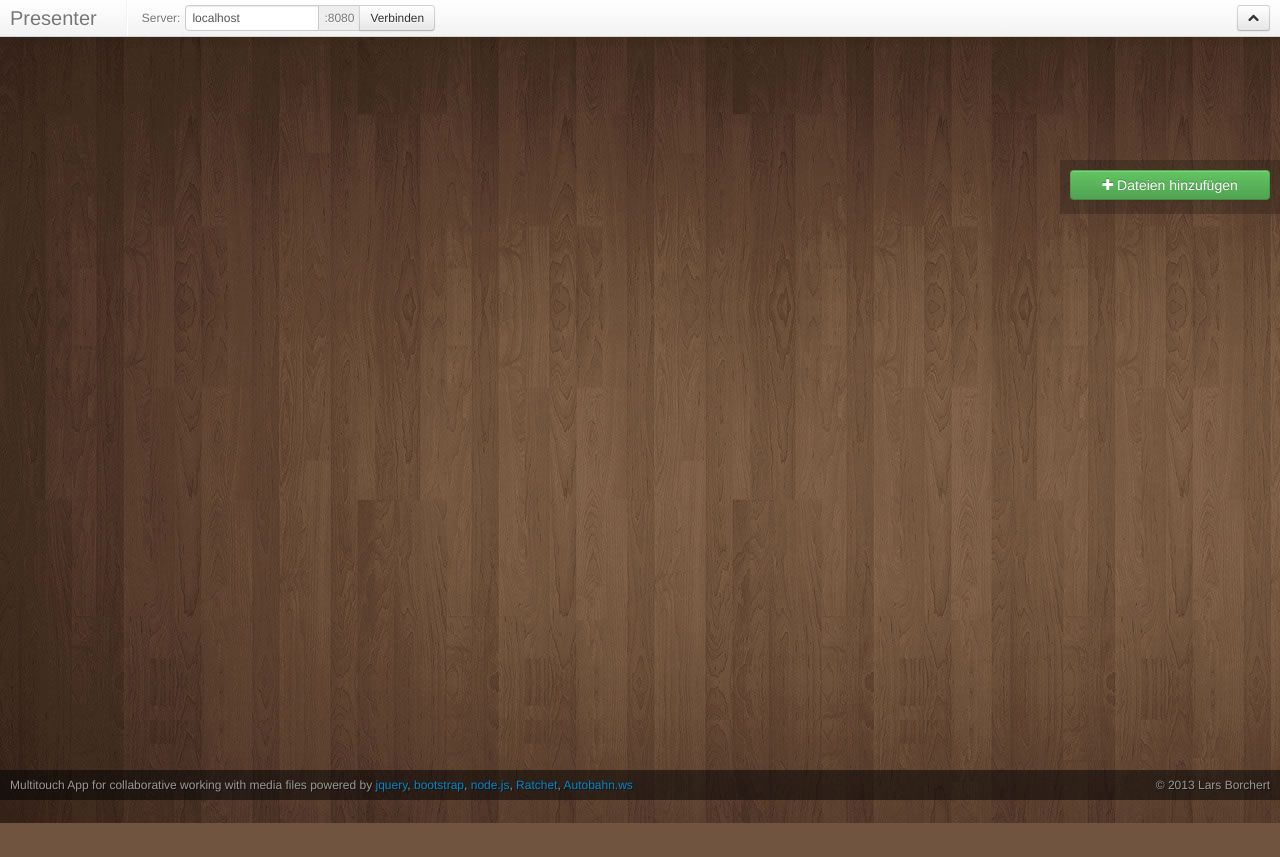
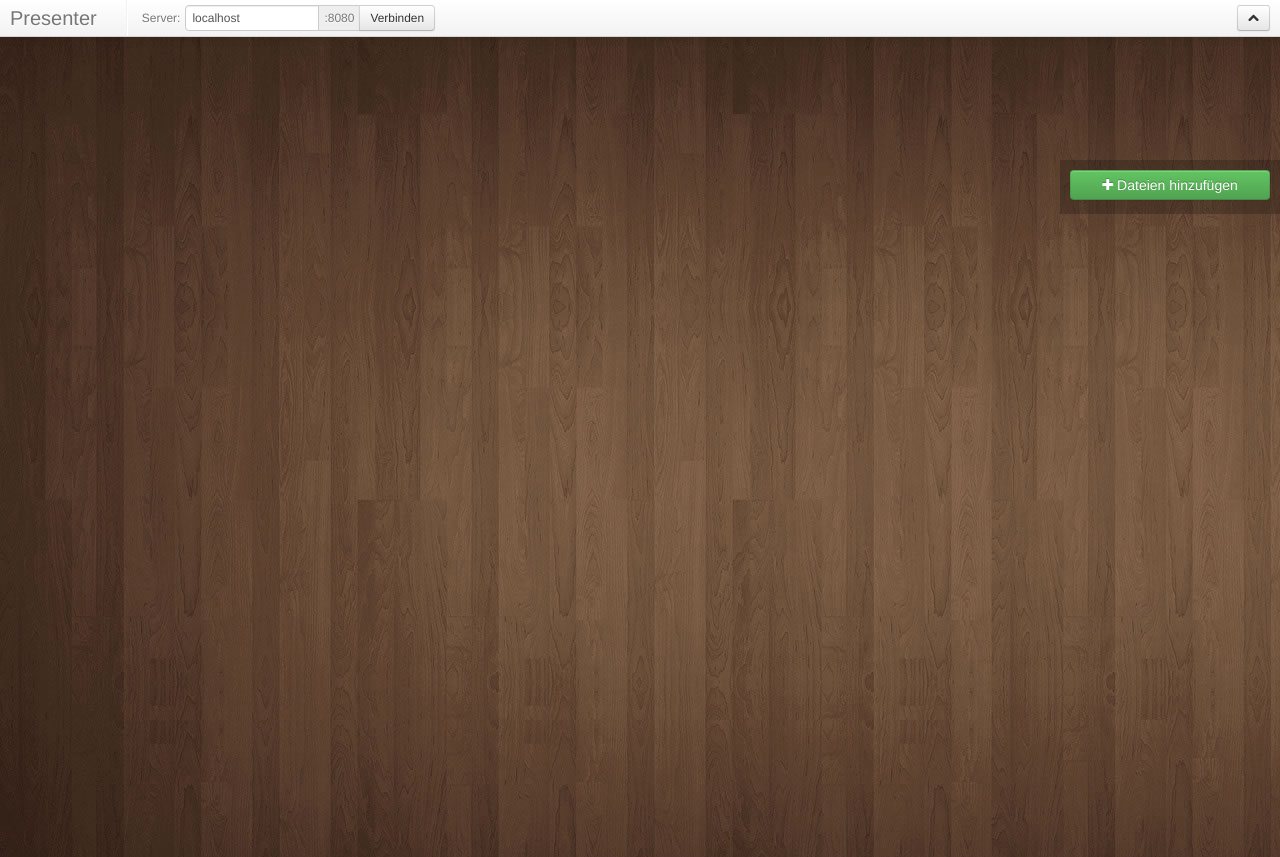
Before and after one commit to larsbo/presenter-client, a PHP site: page / in a window 1280 px wide. Before the commit the page ends 823 px from the top, so only its background shows below. Run offline with PHP 8.4, Linux system fonts and the light colour scheme; some libraries are stand-ins or nearby versions.

Commit message:
- save client names on server and publish on connect - removed footer - fix viewport size (also on window resize)

```diff
--- a/css/stylesheet.css
+++ b/css/stylesheet.css
@@ -7,7 +7,6 @@ body {
   -ms-touch-action: none;
   background-image: url("../img/bg/background-1.jpg");
   background-repeat: no-repeat;
-  margin-top: 20px;
   color: #fff;
   text-shadow: 1px 1px 0 rgba(0, 0, 0, 0.5); }
 
@@ -16,18 +15,7 @@ body {
   min-height: 100%;
   height: auto !important;
   height: 100%;
-  margin: 0 auto -50px; }
-
-#push, #footer {
-  height: 30px; }
-
-#footer {
-  background-color: rgba(0, 0, 0, 0.5);
-  line-height: 30px;
-  z-index: 10; }
-  #footer .muted {
-    font-size: 12px;
-    padding: 0 10px; }
+  margin: 0 auto; }
 
 #toggle-button {
   position: absolute;
@@ -58,16 +46,19 @@ body {
     margin: 10px; }
 
 #element-container {
-  height: 95%;
+  height: 100%;
   left: 0;
-  margin: 3% -0.5% 5% -0.5%;
+  margin: 37px 0 0 -14px;
   overflow: hidden;
-  padding-top: 25px;
+  padding: 10px;
   position: absolute;
   top: 0;
   width: 100%; }
   #element-container img {
     position: relative; }
+
+#about {
+  display: none; }
 
 /*****  BOOTSTRAP  *****/
 a:focus, .btn:focus {
@@ -196,7 +187,7 @@ a:focus, .btn:focus {
   box-shadow: 0 4px 6px rgba(0, 0, 0, 0.3);
   float: left;
   display: inline;
-  margin: 0 15px 30px;
+  margin: 0 15px 15px;
   min-width: 5%;
   max-width: 25%;
   padding: 10px 10px 25px;
--- a/index.html
+++ b/index.html
@@ -14,7 +14,6 @@
 
 <div id="wrap">
   <div id="element-container">
-
 <!--
     <div class="element video" title="Video-Titel" id="element-0">
       <video src="videos/video.mp4" width="320" height="200" controls preload></video>
@@ -106,26 +105,24 @@
     </p>
   </div>
   </form>
-
-  <div id="push"></div>
 </div>
 
-<div id="footer">
-  <p class="muted credit pull-left">
-    Multitouch App for collaborative working with media files powered by
-    <a href="http;//jquery.com">jquery</a>,
-    <a href="http://twitter.github.com/bootstrap">bootstrap</a>,
-    <a href="http://nodejs.org">node.js</a>,
-    <a href="http://socketo.me">Ratchet</a>,
-    <a href="http://autobahn.ws">Autobahn.ws</a>
-  </span>
-  <p class="muted credit pull-right">
-    &copy; 2013 Lars Borchert
-  </p>
+<div id="about">
+  <h3>Presenter v0.1</h3>
+  <p>&copy; 2013 Lars Borchert borchert.lars@gmail.com</p>
+  <p>Multitouch App for collaborative working with media files powered by</p>
+  <ul>
+    <li><a href="http;//jquery.com">jquery</a></li>
+    <li><a href="http://twitter.github.com/bootstrap">bootstrap</a></li>
+    <li><a href="http://nodejs.org">node.js</a></li>
+    <li><a href="http://socketo.me">Ratchet</a></li>
+    <li><a href="http://autobahn.ws">Autobahn.ws</a></li>
+  </ul>
 </div>
 
 <script src="js/vendor/jquery-1.9.0.min.js"></script>
 <script src="js/vendor/jquery-ui-1.10.0.custom.min.js"></script>
+<script src="js/vendor/jquery.ui.touch-punch.min.js"></script>
 <script src="js/vendor/bootstrap.min.js"></script>
 <script src="js/vendor/autobahn.min.js"></script>
 <script src="js/vendor/image-picker.js"></script>
--- a/js/main.js
+++ b/js/main.js
@@ -6,7 +6,6 @@ $(document).ready(function(){
 	document.body.addEventListener('touchmove', function(event) {
 		event.preventDefault();
 	}, false);
-
 
 	var uploadDir = 'http://localhost/PresenterServer/upload/';
 
@@ -129,7 +128,7 @@ $(document).ready(function(){
 			// subscribe to topic, providing an event handler
 			sess.subscribe("connect", onConnect);
 			sess.subscribe("disconnect", onDisconnect);
-			sess.subscribe("changeName", onChangeName);
+			sess.subscribe("change-name", onChangeName);
 			sess.subscribe("drag", onDrag);
 			sess.subscribe("drag-start", onDragStart);
 			sess.subscribe("add", onAdd);
@@ -222,11 +221,14 @@ $(document).ready(function(){
 	}
 
 	function onChangeName(topic, event) {
-		clientContainer.find('dd').each(function(i, el){
-			if ($(el).data('session') == event.session) {
-				$(el).find('span').text(event.name);
-			}
-		});
+		if ($.isArray(event)) {
+			// broadcast
+				$.each(event[1], function(session, name) {
+					updateName(session, name);
+				});
+		} else {
+			updateName(event.session, event.name);
+		}
 	}
 
 	function onDrag(topic, event) {
@@ -253,6 +255,7 @@ $(document).ready(function(){
 	function onSynchronize(topic, event) {
 		// iterate over all elements got from server
 		$.each(event[1], function() {
+			//console.log(this);
 
 			if (this.session != sess.sessionid()) {
 				appendElement(this);
@@ -319,7 +322,7 @@ $(document).ready(function(){
 			// disable Enter key
 			return false;
 		} else {
-			sess.publish("changeName", {
+			sess.publish("change-name", {
 				session: sess.sessionid(),
 				name: clientName.val()
 			});
@@ -356,6 +359,13 @@ $(document).ready(function(){
 		return files;
 	}
 
+	function updateName(session, name) {
+		clientContainer.find('dd').each(function(i, element) {
+			if ($(element).data('session') == session) {
+				$(element).find('span').text(name);
+			}
+		});
+	}
 
 	function appendElement(file) {
 		// generate unique id by hash of file name
@@ -364,8 +374,7 @@ $(document).ready(function(){
 
 		// abort if element already exists
 		if ($('#element-' + id).length) {
-			//console.log(id + ' already exists');
-			return $('#element-' + id).position();
+			return $('#element-' + id).offset();
 		}
 
 		switch (file.type) {
@@ -477,7 +486,7 @@ $(document).ready(function(){
 			start: function() {
 				/* publish 'drag start' if connected */
 				if (sess && sess._websocket_connected) {
-					sess.publish("drag-start", { el: element.attr('id') }, true);
+					sess.publish("drag-start", { el: element.prop('id') }, true);
 				}
 			},
 			drag: function() {
@@ -485,7 +494,7 @@ $(document).ready(function(){
 				if (sess && sess._websocket_connected) {
 					var position = element.offset();
 					sess.publish("drag", {
-						el: element.attr('id'),
+						el: element.prop('id'),
 						x: position.left,
 						y: position.top,
 						index: element.css('zIndex'),
@@ -498,17 +507,23 @@ $(document).ready(function(){
 				if (sess && sess._websocket_connected) {
 					var position = element.offset();
 					sess.publish("drag-end", {
-						el: element.attr('id'),
-						x: position.left,
-						y: position.top,
+						name: element.prop('title'),
+						left: position.left,
+						top: position.top,
 						publisher: sess.sessionid()
 					}, true);
 				}
 			},
 			containment: "parent",
-			stack: "#element-container .image"
+			stack: "#element-container .element",
+			scroll: false
 		});
 	};
+
+	// set element container's height
+	$(window).resize(function() {
+		elementContainer.css('height', $(document.body).height() - 57);
+	}).resize();
 
 
 	/*****  background changer  *****/
--- a/sass/stylesheet.scss
+++ b/sass/stylesheet.scss
@@ -13,7 +13,6 @@ body {
 
 	background-image: url("../img/bg/background-1.jpg");
 	background-repeat: no-repeat;
-	margin-top: 20px;
 
 	color: #fff;
 	text-shadow: 1px 1px 0 rgba(0,0,0,0.5);
@@ -25,19 +24,7 @@ body {
 	min-height: 100%;
 	height: auto !important;
 	height: 100%;
-	margin: 0 auto -50px;
-}
-#push, #footer {
-	height: 30px;
-}
-#footer {
-	background-color: rgba(0, 0, 0, 0.5);
-	line-height: 30px;
-	z-index: 10;
-	.muted {
-		font-size: 12px;
-		padding: 0 10px;
-	}
+	margin: 0 auto;
 }
 #toggle-button {
 	position: absolute;
@@ -70,17 +57,20 @@ body {
 	}
 }
 #element-container {
-	height: 95%;
+	height: 100%;
 	left: 0;
-	margin: 3% -0.5% 5% -0.5%;
+	margin: 37px 0 0 -14px;
 	overflow: hidden;
-	padding-top: 25px;
+	padding: 10px;
 	position: absolute;
 	top: 0;
 	width: 100%;
 	img {
 		position: relative;
 	}
+}
+#about {
+	display: none;
 }
 
 
@@ -238,7 +228,7 @@ a:focus, .btn:focus {
 	@include box-shadow(0 4px 6px rgba(0,0,0,.3));
 	float: left;
 	display: inline;
-	margin: 0 15px 30px;
+	margin: 0 15px 15px;
 	min-width: 5%;
 	max-width: 25%;
 	padding: 10px 10px 25px;
```
